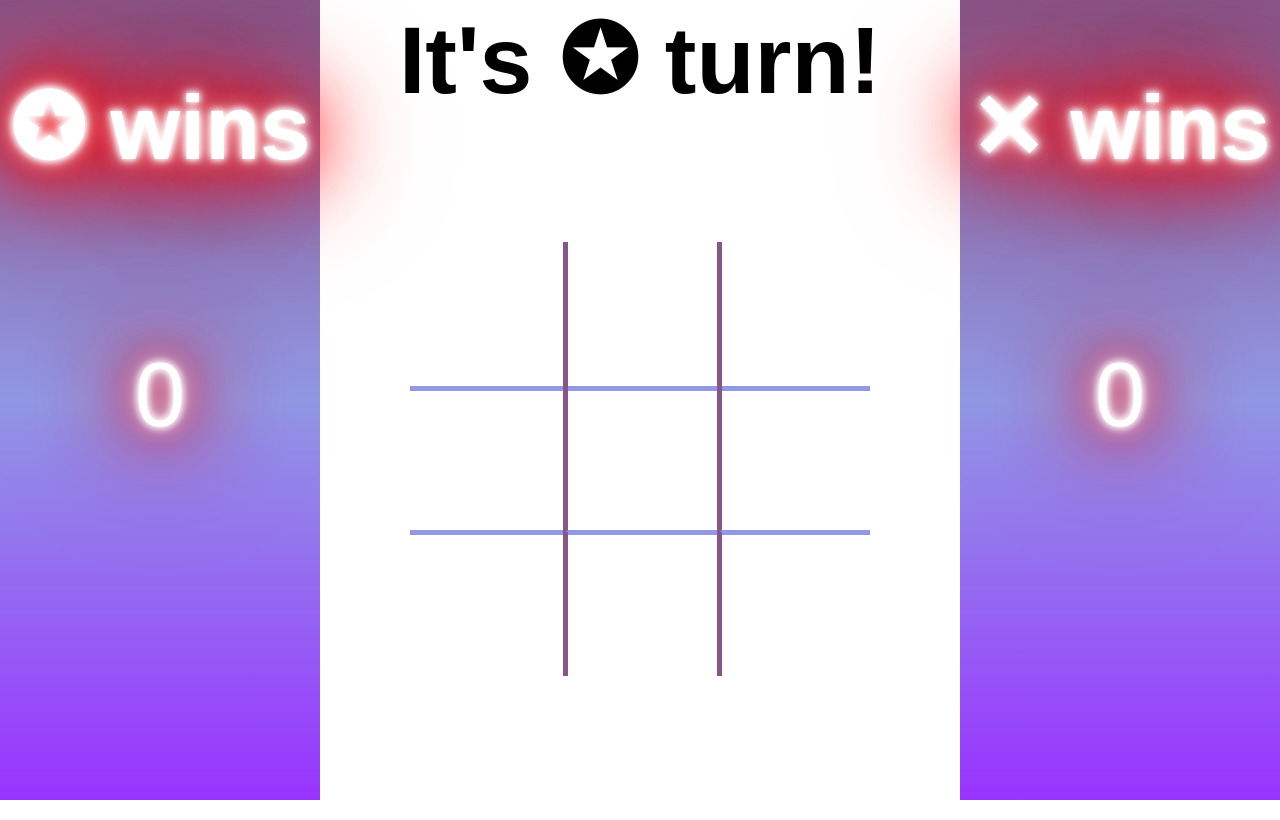
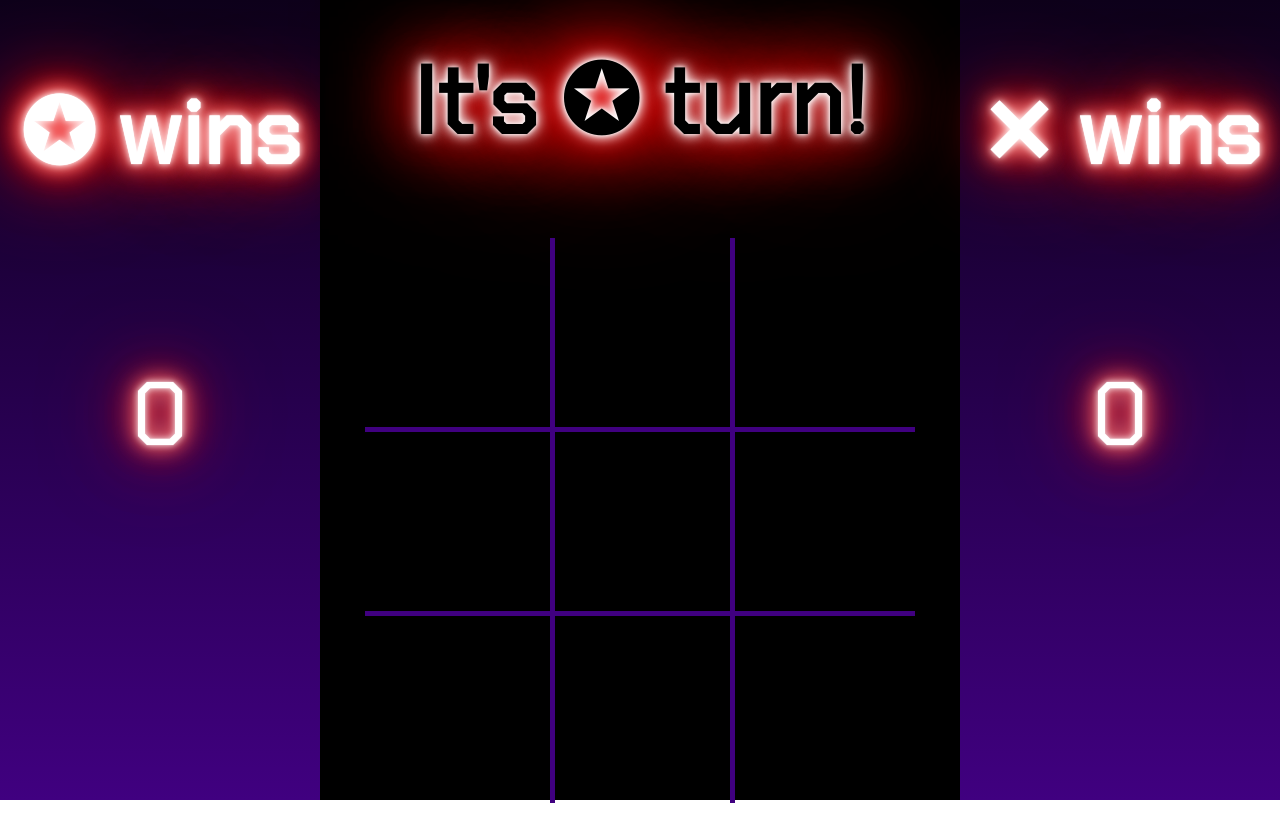
Before and after one commit to JRicardoT/Tic-Tac-Toe, a plain HTML site: page index.html in a window 1280 px wide. Drawn offline with Linux system fonts and the light colour scheme.

Commit message:
Refactor css styling

```diff
--- a/styles.css
+++ b/styles.css
@@ -1,40 +1,47 @@
-html {
-  height: 100%;
-}
-
 body {
+  animation: pulsate 0.11s ease-in-out infinite alternate;
+  cursor: default;
   display: flex;
-  font-family: 'Quicksand', sans-serif;
-  height: 100%;
+  font-family: 'Chakra Petch', sans-serif;
+  height: 100vh;
   margin: 0;
-  cursor: default;
 }
 
 .player-1,
 .player-2 {
+  background: linear-gradient(#0d001a, #26004d, #400080);
+  width: 25%;
+}
+
+main,
+.player-1,
+.player-2 {
   display: flex;
-  background: linear-gradient(#858, #9198e5, #9933ff);
+  align-items: center;
   flex-direction: column;
-  width: 25%;
-  align-items: center
 }
 
 main {
+  background-color: black;
   width: 50%;
 }
 
 .title {
-  height: 10%;
+  margin-bottom: 10vh;
 }
 
 h1,
 .winner {
+  font-size: 95px;
+  height: 100%;
+  margin: 20px 0;
+}
+
+h1,
+.board {
+  display: flex;
   align-items: center;
-  font-size: 95px;
-  display: flex;
-  height: 100%;
   justify-content: center;
-  margin: 20px 0;
 }
 
 h2,
@@ -44,30 +51,27 @@ p {
 
 .board-container {
   align-items: center;
-  width: 100%;
-  height: 90%;
+  width: 85%;
+  height: 70%;
   display: grid;
-  grid-template-rows: 20% 20% 20%;
-  grid-template-columns: 24% 24% 24%;
+  grid-template-rows: 34% 33% 34%;
+  grid-template-columns: 34% 33% 34%;
   justify-content: center;
   align-content: center;
 }
 
 .board {
-  display: flex;
   font-size: 150px;
-  height: 100%;
-  justify-content: center;
+  height: 100%;/
   cursor: pointer;
-  align-items: center
 }
 
 .border-bottom {
-  border-bottom: 5px solid #9198e5;
+  border-bottom: 5px solid #400080;
 }
 
 .border-left {
-  border-left: 5px solid  #858;
+  border-left: 5px solid #400080;
 }
 
 .player-input{
@@ -82,17 +86,17 @@ p {
   color: #fff;
   text-shadow:
     0 0 7px #fff,
-    0 0 10px #fff,
+    0 0 1px #fff,
     0 0 21px #fff,
+    0 0 15px #ff0000,
+    0 0 30px #ff0000,
     0 0 42px #ff0000,
-    0 0 82px #ff0000,
-    0 0 92px #ff0000,
-    0 0 102px #ff0000,
-    0 0 151px #ff0000;
+    0 0 65px #ff0000,
+    0 0 100px #ff0000;
 }
 
 @keyframes pulsate {
-  90% {
+  100% {
       text-shadow:
       0 0 4px #fff,
       0 0 11px #fff,
@@ -103,7 +107,7 @@ p {
       0 0 100px #ff0000,
       0 0 150px #ff0000;
   }
-  0% {
+  3% {
     text-shadow:
     0 0 4px #fff,
     0 0 10px #fff,
```
